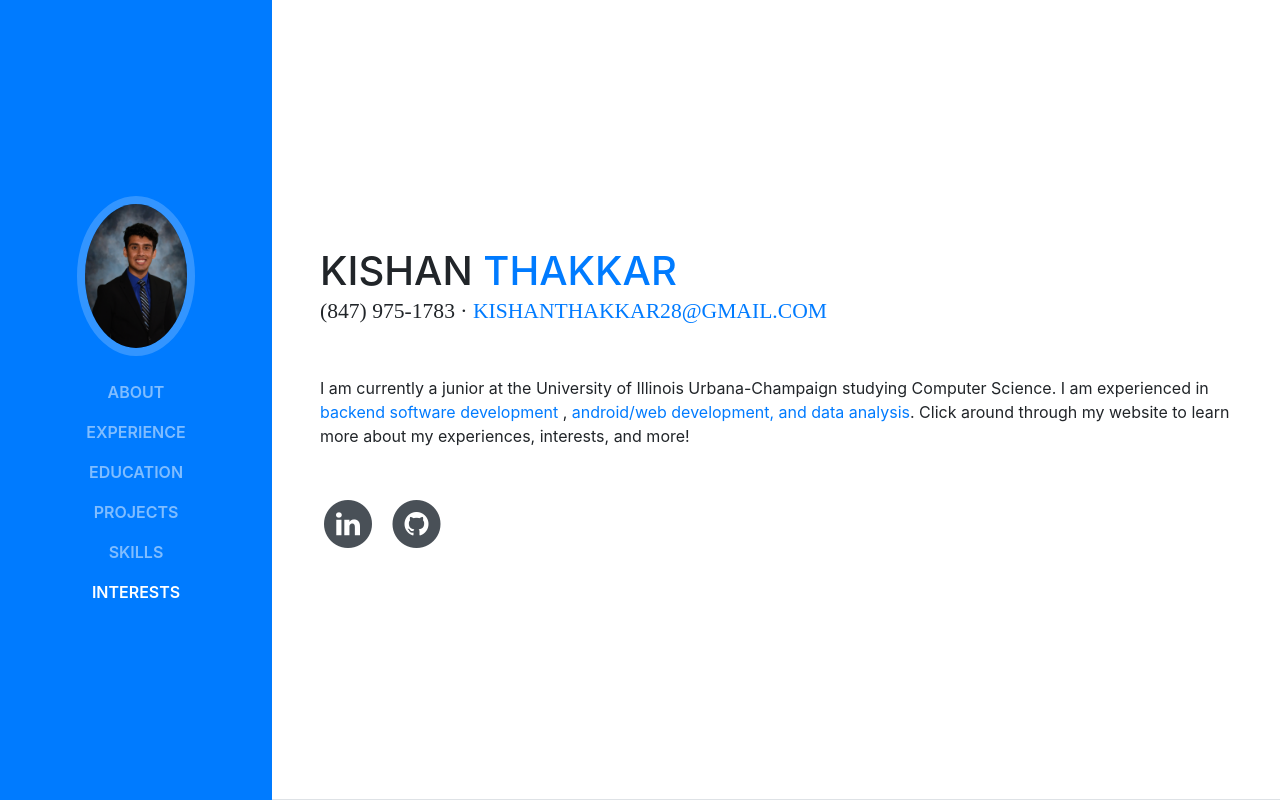
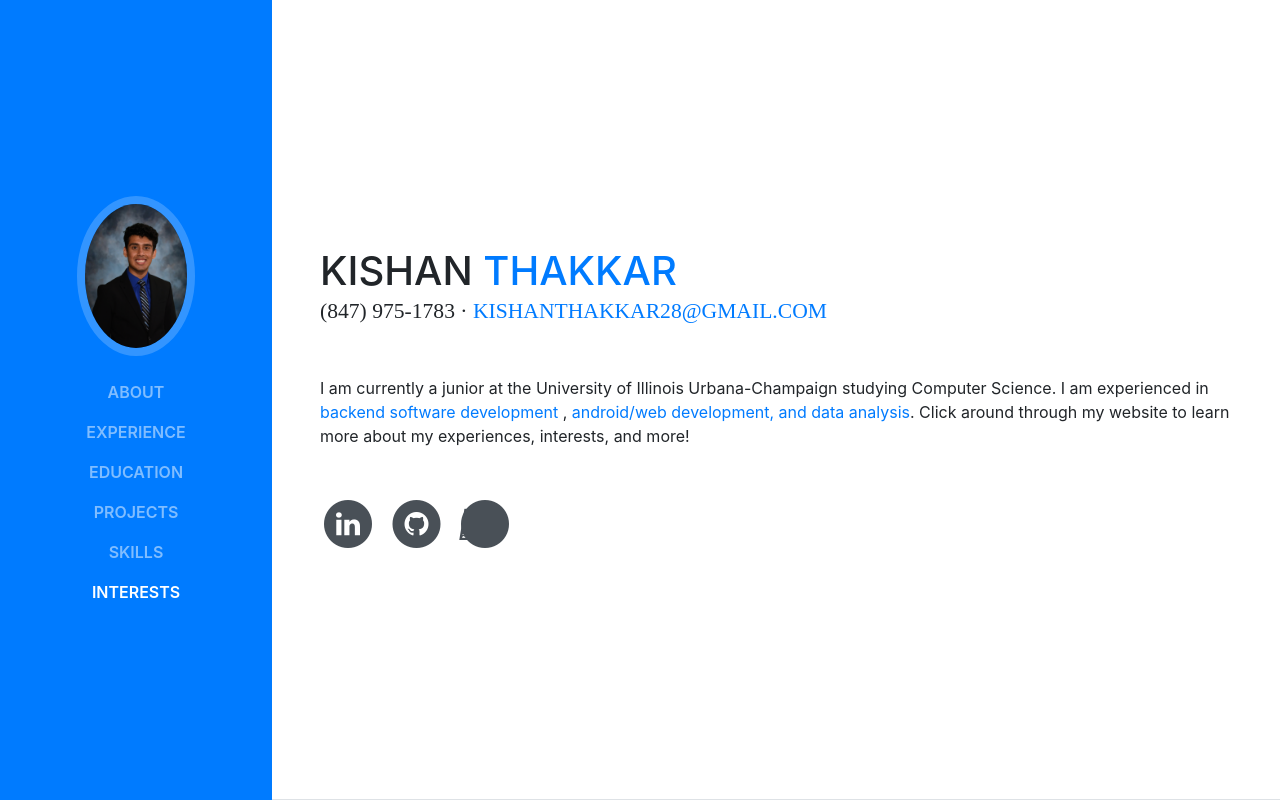
Before and after one commit to 1kishan/1kishan.github.io, a website with bundled scripts: page index.html in a window 1280 px wide. Shown: the top 800 px of the page. Built offline with nearby package versions, Linux system fonts and the light colour scheme; a web font is replaced by a local one.

Commit message:
Update index.html

```diff
--- a/index.html
+++ b/index.html
@@ -84,6 +84,14 @@
                 <span class="fa-stack fa-lg">
                   <i class="fa fa-circle fa-stack-2x"></i>
                   <i class="fa fa-github fa-stack-1x fa-inverse"></i>
+                </span>
+              </a>
+            </li>
+            <li class="list-inline-item">
+              <a href="img/Resume, Kishan Thakkar.pdf">
+                <span class="fa-stack fa-lg">
+                  <i class="fa fa-circle fa-stack-2x"></i>
+                    <i class="fas fa-file"></i>
                 </span>
               </a>
             </li>
```
